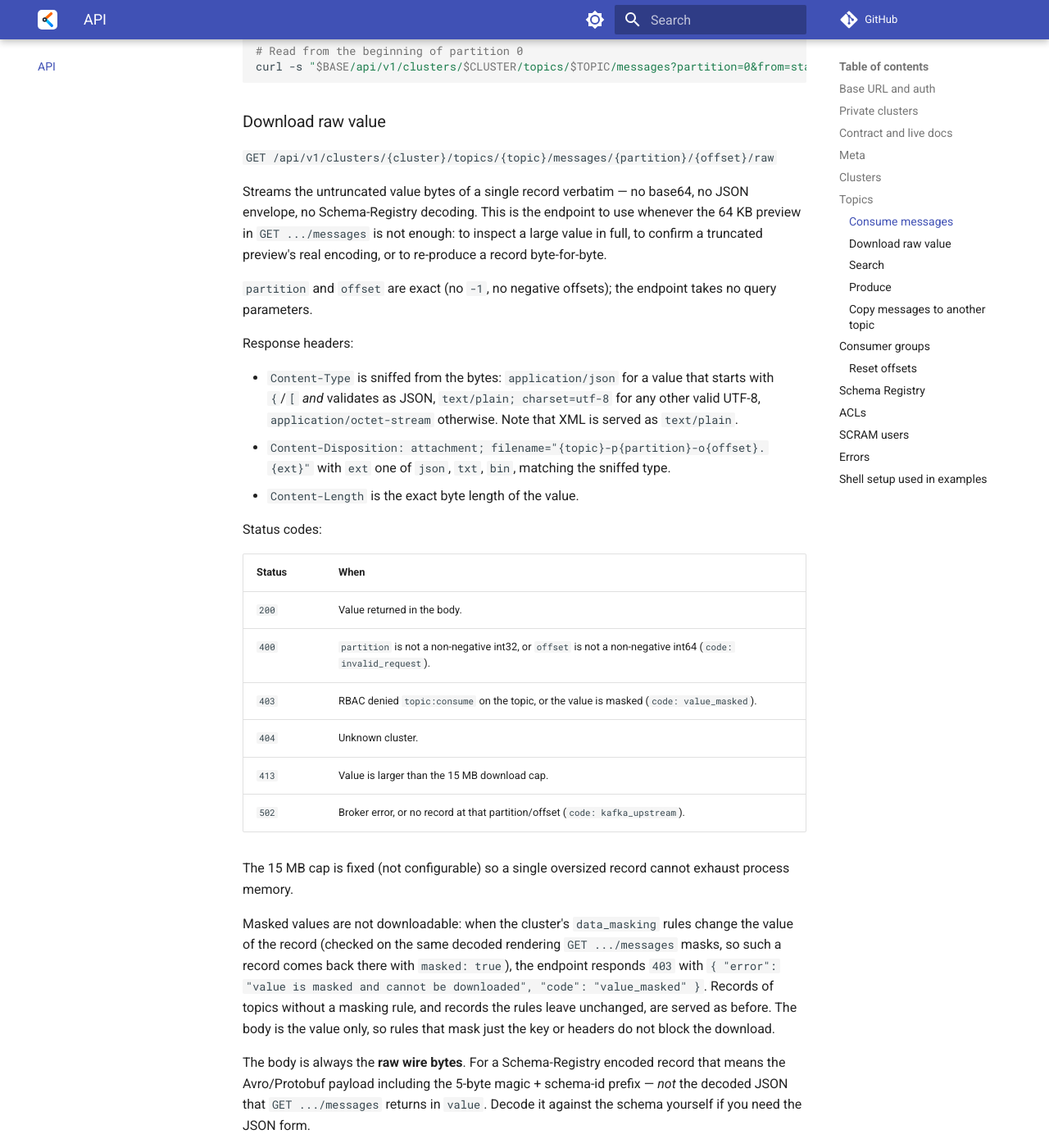
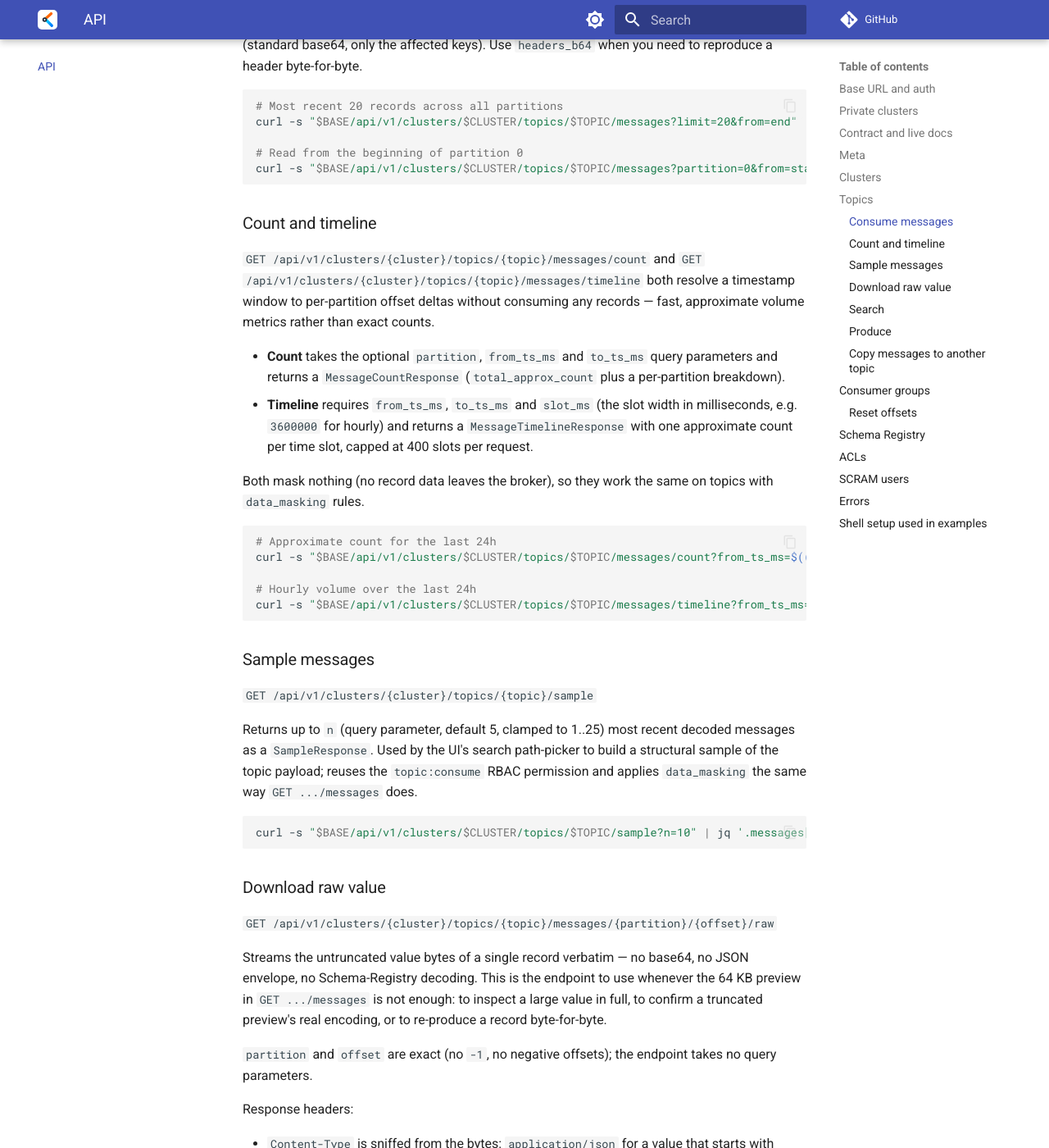
Before and after one commit to FinkeFlo/kafkito, an MkDocs documentation site: the page built from docs/API.md, in a window 1280 px wide and 1400 px high, scrolled down 3760 px. Shown: the whole window at 82% size. Built offline with MkDocs 1.6.1 and Material for MkDocs 9.7.7, drawn with Linux system fonts in a browser that asks for light colours; comment, search, counter and statistics services are not loaded; some of the changed text lies outside the part shown.

Commit message:
docs(api): document brokers, count/timeline and sample endpoints
Signed-off-by: FinkeFlo <5244525+FinkeFlo@users.noreply.github.com>

````diff
--- a/docs/API.md
+++ b/docs/API.md
@@ -96,7 +96,13 @@ curl -s $BASE/api/v1/clusters | jq '.clusters[] | {name, reachable, tls, auth_ty
 
 # Re-probe capabilities (after granting permissions in the broker)
 curl -sX POST $BASE/api/v1/clusters/$CLUSTER/capabilities/refresh | jq
+
+# List brokers (id, host, port, rack, controller flag)
+curl -s $BASE/api/v1/clusters/$CLUSTER/brokers | jq '.brokers[]'
 ```
+
+`GET /api/v1/clusters/{cluster}/brokers` requires `view` on `cluster:<cluster>`
+with RBAC enabled.
 
 ## Topics
 
@@ -158,6 +164,46 @@ curl -s "$BASE/api/v1/clusters/$CLUSTER/topics/$TOPIC/messages?limit=20&from=end
 
 # Read from the beginning of partition 0
 curl -s "$BASE/api/v1/clusters/$CLUSTER/topics/$TOPIC/messages?partition=0&from=start&limit=100" | jq
+```
+
+### Count and timeline
+
+`GET /api/v1/clusters/{cluster}/topics/{topic}/messages/count` and
+`GET /api/v1/clusters/{cluster}/topics/{topic}/messages/timeline` both resolve
+a timestamp window to per-partition offset deltas without consuming any
+records — fast, approximate volume metrics rather than exact counts.
+
+- **Count** takes the optional `partition`, `from_ts_ms` and `to_ts_ms` query
+  parameters and returns a `MessageCountResponse` (`total_approx_count` plus a
+  per-partition breakdown).
+- **Timeline** requires `from_ts_ms`, `to_ts_ms` and `slot_ms` (the slot width
+  in milliseconds, e.g. `3600000` for hourly) and returns a
+  `MessageTimelineResponse` with one approximate count per time slot, capped
+  at 400 slots per request.
+
+Both mask nothing (no record data leaves the broker), so they work the same
+on topics with `data_masking` rules.
+
+```bash
+# Approximate count for the last 24h
+curl -s "$BASE/api/v1/clusters/$CLUSTER/topics/$TOPIC/messages/count?from_ts_ms=$(($(date +%s%3N)-86400000))&to_ts_ms=$(date +%s%3N)" | jq
+
+# Hourly volume over the last 24h
+curl -s "$BASE/api/v1/clusters/$CLUSTER/topics/$TOPIC/messages/timeline?from_ts_ms=$(($(date +%s%3N)-86400000))&to_ts_ms=$(date +%s%3N)&slot_ms=3600000" | jq '.slots'
+```
+
+### Sample messages
+
+`GET /api/v1/clusters/{cluster}/topics/{topic}/sample`
+
+Returns up to `n` (query parameter, default 5, clamped to 1..25) most recent
+decoded messages as a `SampleResponse`. Used by the UI's search path-picker to
+build a structural sample of the topic payload; reuses the `topic:consume`
+RBAC permission and applies `data_masking` the same way `GET .../messages`
+does.
+
+```bash
+curl -s "$BASE/api/v1/clusters/$CLUSTER/topics/$TOPIC/sample?n=10" | jq '.messages[]'
 ```
 
 ### Download raw value
````
